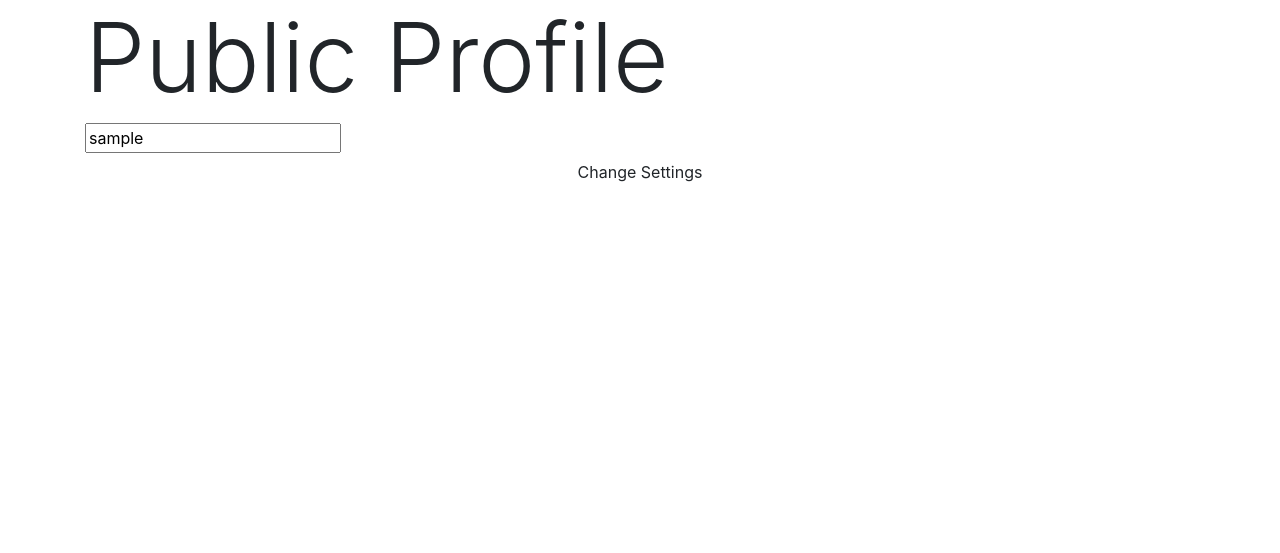
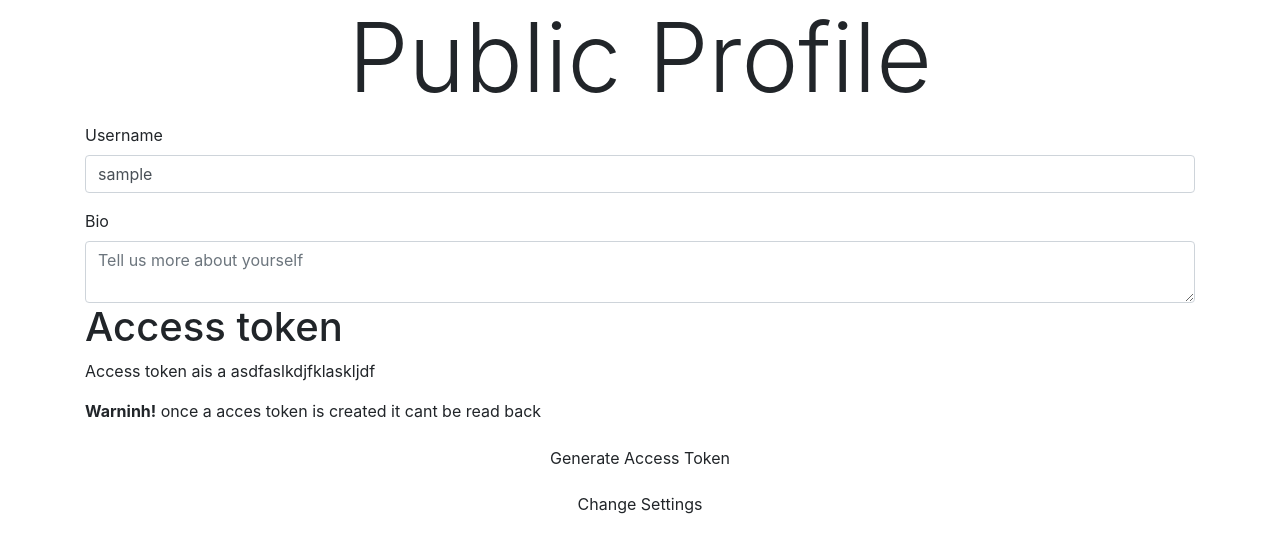
Before and after one commit to DevHyperCoder/GetCode, a Flask app: page /settings in a window 1280 px wide. Shown: the part 56-609 px from the top of the page. Run offline with Flask 2, Linux system fonts and the light colour scheme; the visitor is signed in with stand-in values (Sample User, id 1); data comes from the database, SQL or seed files in the repository; some libraries are stand-ins or nearby versions.

Commit message:
Added Access Token Feature JWT

```diff
--- a/getcode/__init__.py
+++ b/getcode/__init__.py
@@ -3,7 +3,7 @@ from flask_sqlalchemy import SQLAlchemy
 from flask_login import LoginManager
 from flask_bcrypt import Bcrypt
 from flask_mail import Mail
-
+from flask_jwt_extended import JWTManager
 from oauthlib.oauth2 import WebApplicationClient
 
 
@@ -39,6 +39,8 @@ client = WebApplicationClient(GOOGLE_CLIENT_ID)
 
 bcrypt = Bcrypt(app)
 
+jwt_manager = JWTManager(app)
+
 from getcode.models import User
 
 login_manager = LoginManager()
--- a/getcode/auth_view.py
+++ b/getcode/auth_view.py
@@ -1,12 +1,24 @@
 from flask import Blueprint,request,render_template,redirect,url_for
-
 from getcode.models import Snippet
 
 from flask_login import current_user
 
+from flask_jwt_extended import create_access_token
+
 auth_view= Blueprint('auth_view',__name__)
 
 # Profile view and settings
+
+@auth_view.route("/settings/access-token",methods=['POST'])
+def access_token():
+    if not current_user.is_authenticated:
+        return redirect(url_for('authentication_views.login'))
+
+    user = current_user
+    access_token = create_access_token(identity=user.username)
+    return render_template('access_token_view.html',access_token=access_token)
+
+
 
 @auth_view.route("/dashboard",methods=['GET','POST'])
 def profile():
--- a/getcode/config.py
+++ b/getcode/config.py
@@ -18,3 +18,9 @@ MAIL_PORT=os.environ.get('MAIL_PORT')
 MAIL_USE_TLS=True
 MAIL_USERNAME=os.environ.get('MAIL_USERNAME')
 MAIL_PASSWORD=os.environ.get('MAIL_PASSWORD')
+
+#JWT Extension
+JWT_SECRET_KEY = os.getenv("JWT_SECRET_KEY")
+
+if JWT_SECRET_KEY is None or "":
+    JWT_SECRET_KEY = os.urandom(16)
--- a/getcode/templates/settings.html
+++ b/getcode/templates/settings.html
@@ -24,15 +24,30 @@
                 <a class='nav-link' href='{{ url_for( "home") }} '>Home</a></li>
 
             <li class="nav-item">
-                <a class="nav-link" href={{url_for( "authentication_views.logout")}}>Logout</a>
+                <a class="nav-link" href='{{url_for( "authentication_views.logout")}}'>Logout</a>
             </li>
 
         </ul>
     </nav>
     <div class="container">
+        <h1 class='display-1 text-center'>Public Profile</h1>
         <form action='/settings' method="POST">
-            <h1 class='display-1'>Public Profile</h1>
-            <input name='name' value={{current_user.username}}>
+            <div class="form-group">
+                <label for="username">Username</label>
+                <input type="text" class="form-control" name='username' value={{current_user.username}} aria-describedby="usernameHelp" placeholder="Change username">
+            </div>
+
+            <div class="from-group">
+                <label for="bio">Bio</label>
+                <textarea type="text" name="bio" id="bio" placeholder="Tell us more about yourself" class="form-control" value={{current_user.bio}} aria-describedby="bioHelp"></textarea>
+            </div>
+
+            <div class="or-seperator"></div>
+
+            <h1>Access token</h1>
+            <p>Access token ais a asdfaslkdjfklaskljdf</p>
+            <p><b>Warninh!</b> once a acces token is created it cant be read back</p>
+            <button type="submit" class="btn-block btn btn-dark-outline" formaction="{{url_for('auth_view.access_token')}}">Generate Access Token</button>
             <button class='btn-block btn btn-dark-outline ' type='submit'>Change Settings</button>
         </form>
     </div>
```
Also changed, not shown: getcode/models.py (+22 -15 lines), getcode/snippet_api.py (+5 -3 lines), getcode/templates/access_token_view.html (added, +18 -0 lines).
